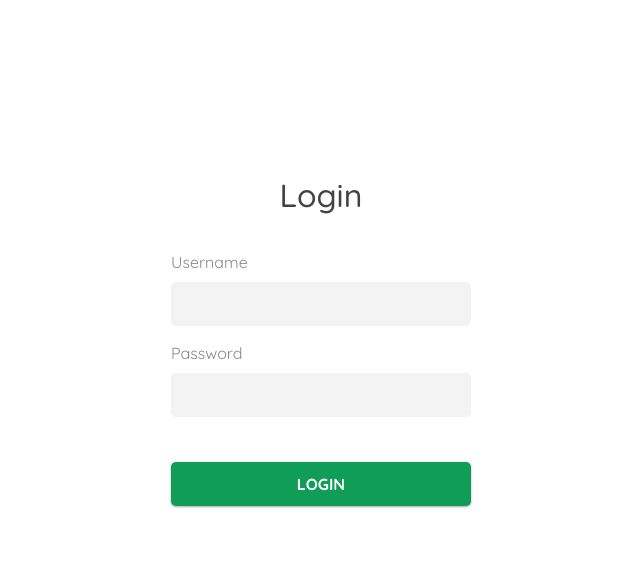
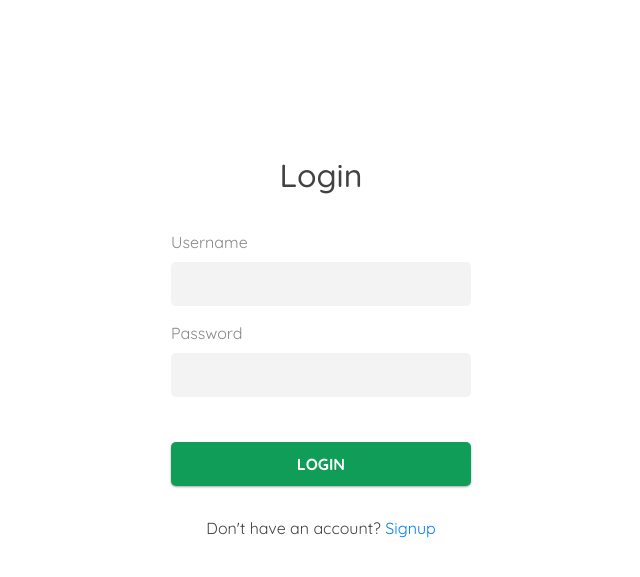
Before and after one commit to Navayuvan-SB/Events-App, a Django app: page /accounts/login/ in a window 1280 px wide. Shown: the top 577 px of the page, without its empty margins (308-948 px from the left). Run offline with Django 3.2, Linux system fonts and the light colour scheme.

Commit message:
Add route link to signup page on login page

```diff
--- a/place/static/css/style.css
+++ b/place/static/css/style.css
@@ -22,6 +22,12 @@
 .login-wrapper .error {
   color: #db4537de;
   margin-bottom: 5px;
+}
+
+.login-wrapper p.help-text {
+  width: 100%;
+  text-align: center;
+  color: #424242;
 }
 
 .login-wrapper .input-wrapper {
--- a/templates/registration/login.html
+++ b/templates/registration/login.html
@@ -25,6 +25,7 @@
     {% endif %} {% endif %}
     <input type="submit" value="login" />
     <input type="hidden" name="next" value="{{next}}" />
+    <p class="help-text">Don't have an account? <a href="{% url 'signup' %}">Signup</a> </p>
   </form>
 </div>
 
```
